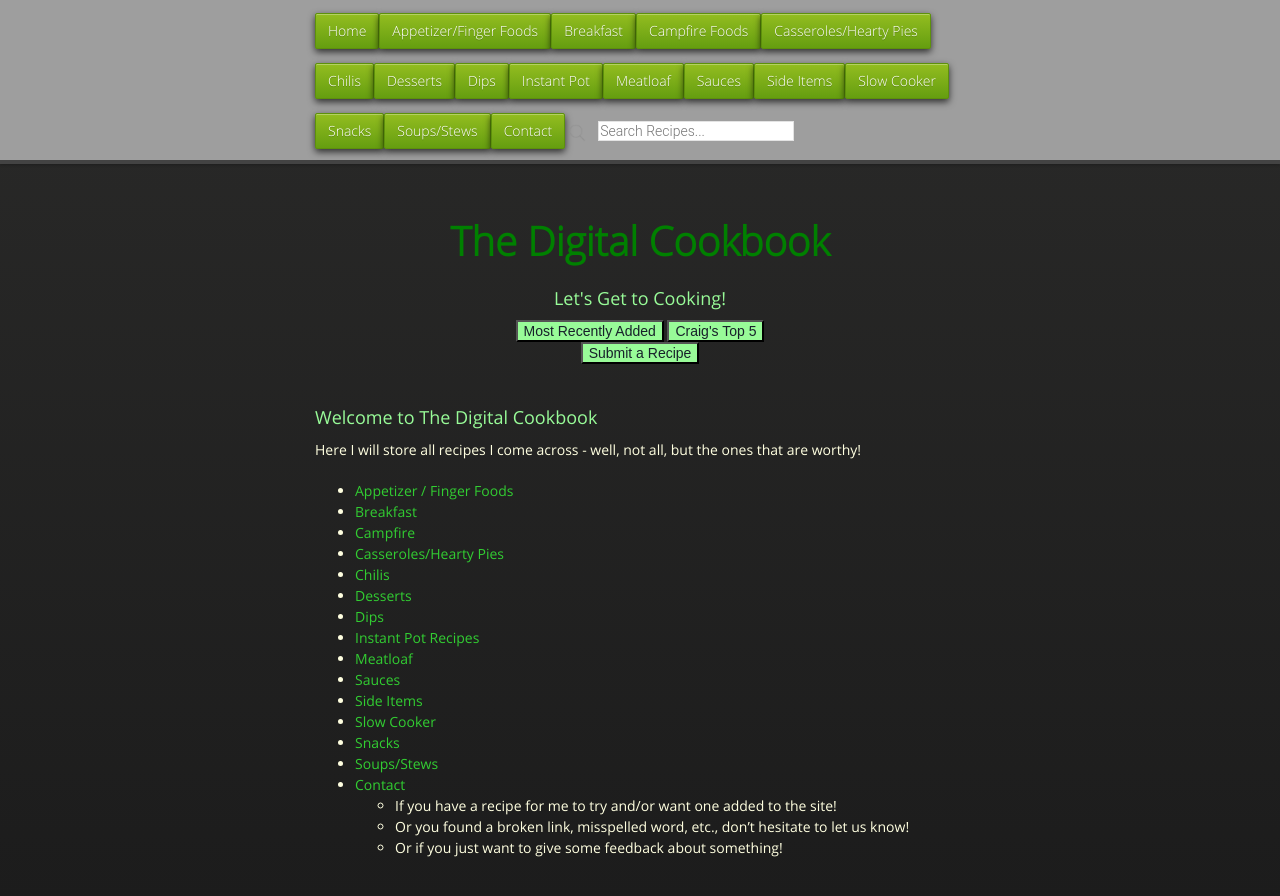
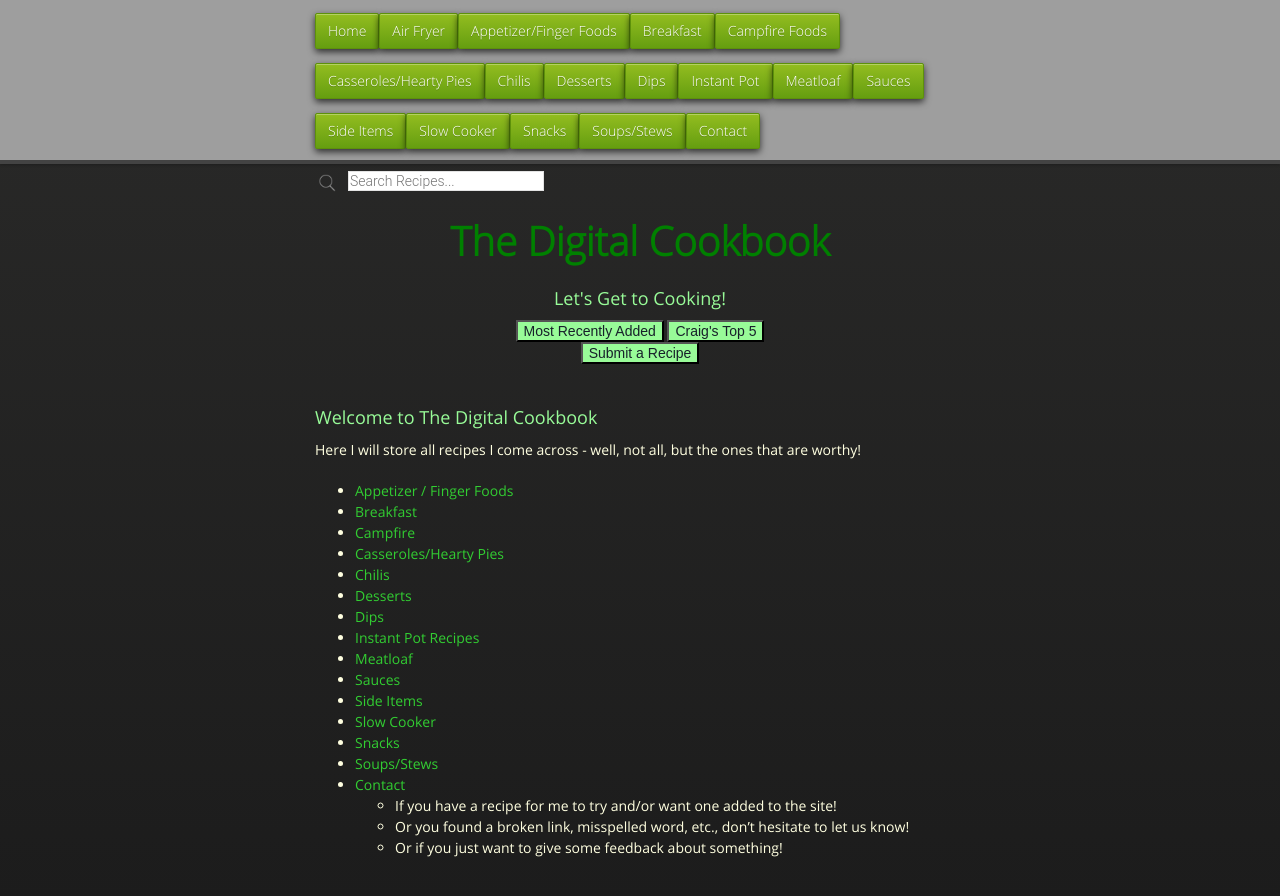
Before and after one commit to cmwillett/TheDigitalCookbook, a Jekyll site: the page built from index.md, in a window 1280 px wide. Shown: the top 896 px of the page. Built offline with Jekyll 4.4.1, drawn with Linux system fonts in a browser that asks for light colours; nearby versions of some CDN libraries.

Commit message:
Update default.html

```diff
--- a/_layouts/default.html
+++ b/_layouts/default.html
@@ -27,6 +27,7 @@ tipue_search_active: true
         <div id="header">
           <nav>
             <li class="fork"><a href="{{site.github.url}}">Home</a></li>
+            <li class="fork"><a href="{{site.github.url}}/AirFryer/index.html">Air Fryer</a></li>
             <li class="fork"><a href="{{site.github.url}}/AppetizerFingerFoods/index.html">Appetizer/Finger Foods</a></li>
             <li class="fork"><a href="{{site.github.url}}/Breakfast/index.html">Breakfast</a></li>
             <li class="fork"><a href="{{site.github.url}}/Campfire/index.html">Campfire Foods</a></li>
```
